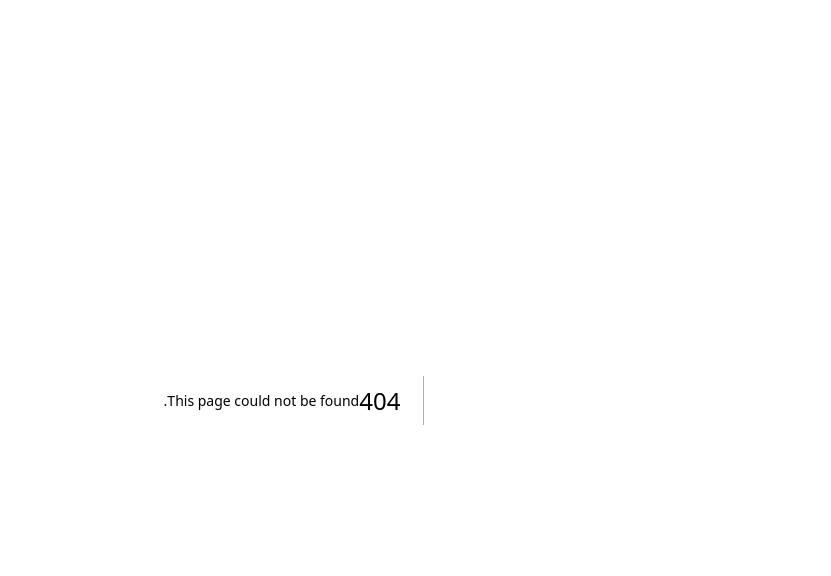
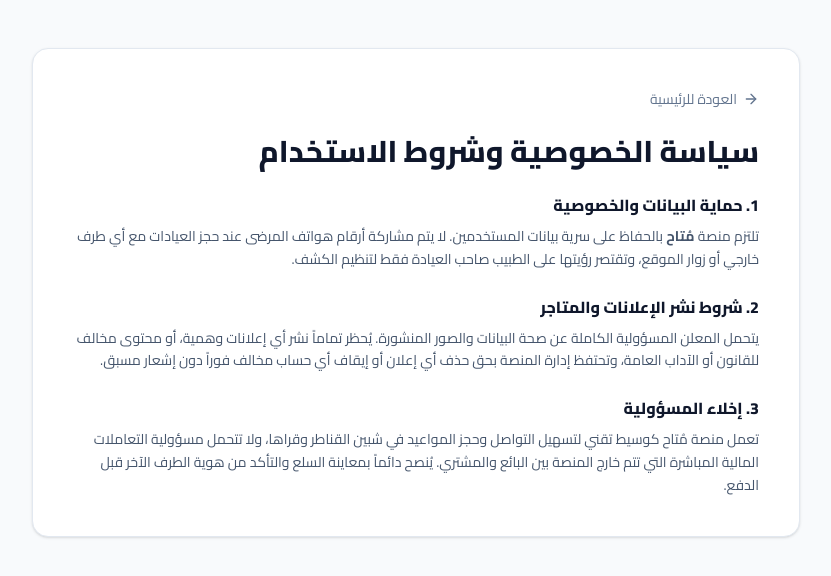
Before and after one commit to hamdy1988/motah, a Next.js app: page /privacy in a window 1280 px wide. Before the commit this address had no page. Shown: the top 576 px of the page, without its empty margins (378-1209 px from the left). Built offline with nearby package versions, Linux system fonts and the light colour scheme.

Commit message:
Add Privacy Policy page component

```diff
--- /dev/null
+++ b/src/app/privacy/page.tsx
@@ -0,0 +1,41 @@
+import React from "react";
+import Link from "next/link";
+import { ArrowRight } from "lucide-react";
+
+export default function PrivacyPolicyPage() {
+    return (
+        <div className="min-h-screen bg-slate-50 py-12 px-4">
+            <div className="max-w-3xl mx-auto bg-white rounded-2xl border border-slate-200 p-6 sm:p-10 shadow-sm space-y-6">
+                <Link href="/" className="inline-flex items-center gap-1.5 text-sm text-slate-500 hover:text-slate-900">
+                    <ArrowRight className="w-4 h-4" />
+                    <span>العودة للرئيسية</span>
+                </Link>
+
+                <h1 className="text-2xl sm:text-3xl font-extrabold text-slate-900">
+                    سياسة الخصوصية وشروط الاستخدام
+                </h1>
+
+                <section className="space-y-2 text-sm text-slate-600 leading-relaxed">
+                    <h2 className="text-base font-extrabold text-slate-900">1. حماية البيانات والخصوصية</h2>
+                    <p>
+                        تلتزم منصة <strong>مُتاح</strong> بالحفاظ على سرية بيانات المستخدمين. لا يتم مشاركة أرقام هواتف المرضى عند حجز العيادات مع أي طرف خارجي أو زوار الموقع، وتقتصر رؤيتها على الطبيب صاحب العيادة فقط لتنظيم الكشف.
+                    </p>
+                </section>
+
+                <section className="space-y-2 text-sm text-slate-600 leading-relaxed">
+                    <h2 className="text-base font-extrabold text-slate-900">2. شروط نشر الإعلانات والمتاجر</h2>
+                    <p>
+                        يتحمل المعلن المسؤولية الكاملة عن صحة البيانات والصور المنشورة. يُحظر تماماً نشر أي إعلانات وهمية، أو محتوى مخالف للقانون أو الآداب العامة، وتحتفظ إدارة المنصة بحق حذف أي إعلان أو إيقاف أي حساب مخالف فوراً دون إشعار مسبق.
+                    </p>
+                </section>
+
+                <section className="space-y-2 text-sm text-slate-600 leading-relaxed">
+                    <h2 className="text-base font-extrabold text-slate-900">3. إخلاء المسؤولية</h2>
+                    <p>
+                        تعمل منصة مُتاح كوسيط تقني لتسهيل التواصل وحجز المواعيد في شبين القناطر وقراها، ولا تتحمل مسؤولية التعاملات المالية المباشرة التي تتم خارج المنصة بين البائع والمشتري. يُنصح دائماً بمعاينة السلع والتأكد من هوية الطرف الآخر قبل الدفع.
+                    </p>
+                </section>
+            </div>
+        </div>
+    );
+}
```
